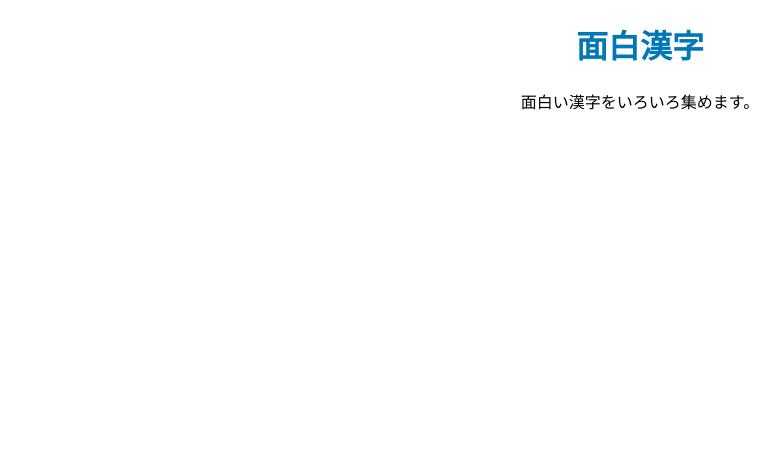
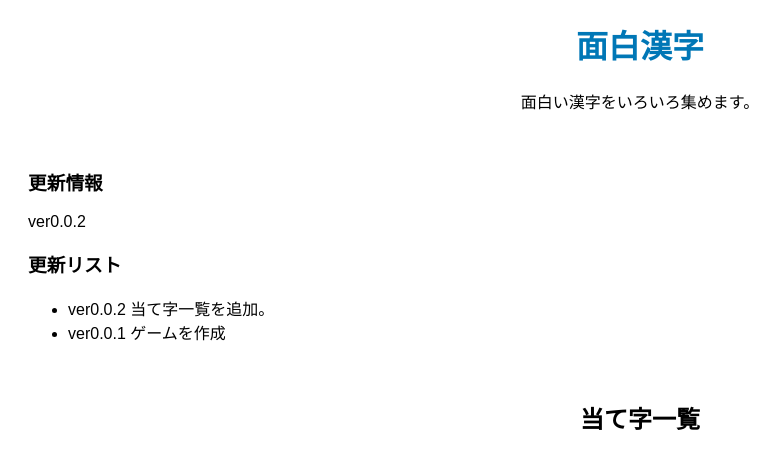
Before and after one commit to hukusann/omosirokanji, a plain HTML site: page index.html in a window 1280 px wide. Shown: the whole page, without its empty margins (0-784 px from the left). Drawn offline with Linux system fonts and the light colour scheme.

Commit message:
Add files via upload

```diff
--- a/index.html
+++ b/index.html
@@ -4,33 +4,26 @@
     <meta charset="UTF-8">
     <meta name="viewport" content="width=device-width, initial-scale=1.0">
     <title>面白漢字</title>
-    <style>
-        body {
-            font-family: Arial, sans-serif;
-            text-align: center;
-        }
-
-        h1 {
-            color: #0077B6;
-        }
-
-        #kanjiDisplay {
-            font-size: 24px;
-            margin: 20px;
-        }
-
-        #generateButton {
-            padding: 10px 20px;
-            background-color: #00A1D7;
-            color: #FFF;
-            border: none;
-            cursor: pointer;
-        }
-    </style>
 </head>
 <body>
     <h1>面白漢字</h1>
     <p>面白い漢字をいろいろ集めます。</p>
+
+    <div id="update-List">
+    <h3>更新情報</h3>
+    <p>ver0.0.2</p>
+    <h3>更新リスト</h3>
+    <ul>
+        <li>ver0.0.2 当て字一覧を追加。</li>
+        <li>ver0.0.1 ゲームを作成</li>
+    </ul>
+    </div>
+
+    <div id="ateji-List">
+        <h2>当て字一覧</h2>
+
+    </div>
     </script>
+    <link rel="stylesheet" href="style.css">
 </body>
 </html>
--- /dev/null
+++ b/style.css
@@ -0,0 +1,32 @@
+body {
+            font-family: Arial, sans-serif;
+            text-align: center;
+        }
+
+        h1 {
+            text-align: center;
+            color: #0077B6;
+        }
+
+        #kanjiDisplay {
+            font-size: 24px;
+            margin: 20px;
+        }
+
+        #generateButton {
+            padding: 10px 20px;
+            background-color: #00A1D7;
+            color: #FFF;
+            border: none;
+            cursor: pointer;
+        }
+        #update-List {
+            text-align: left;
+            padding: 20px;
+        }
+        #ateji-List {
+            text-align: center;
+            top: 0%;
+
+
+        }
```
